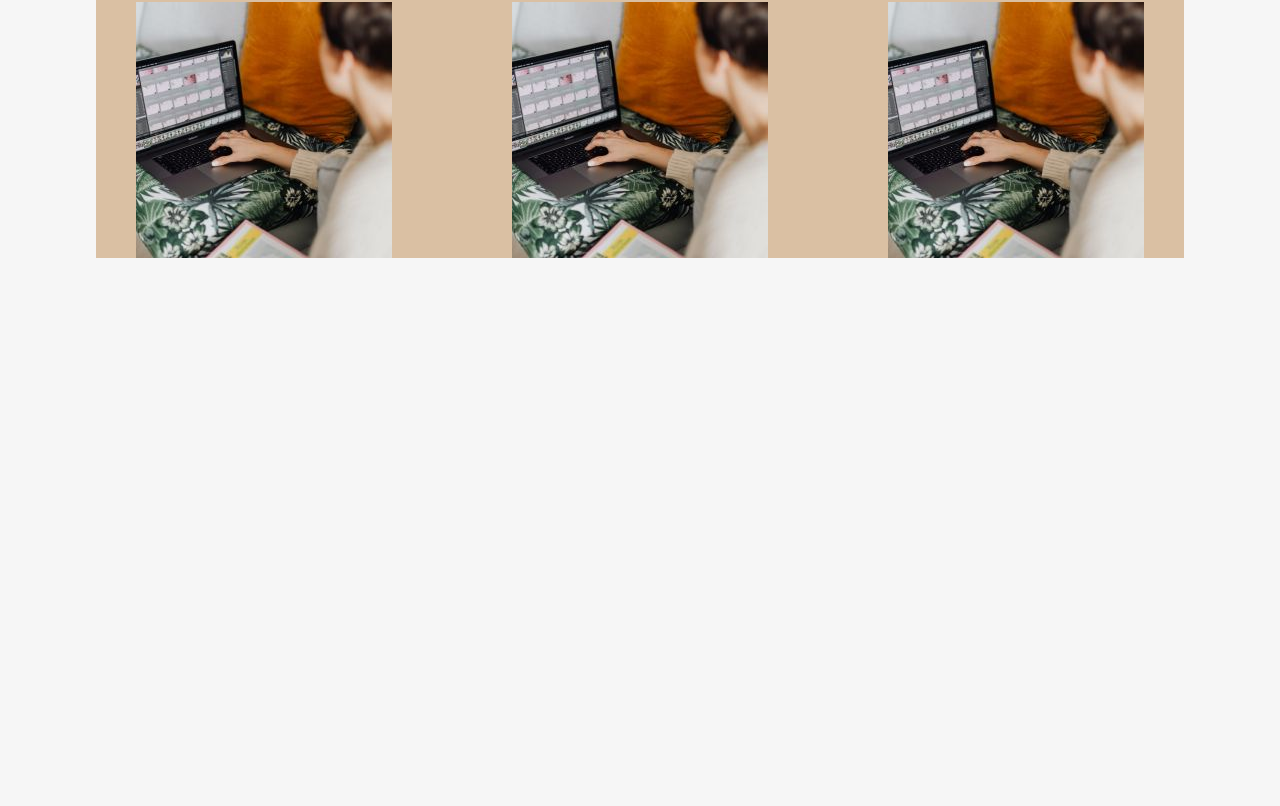
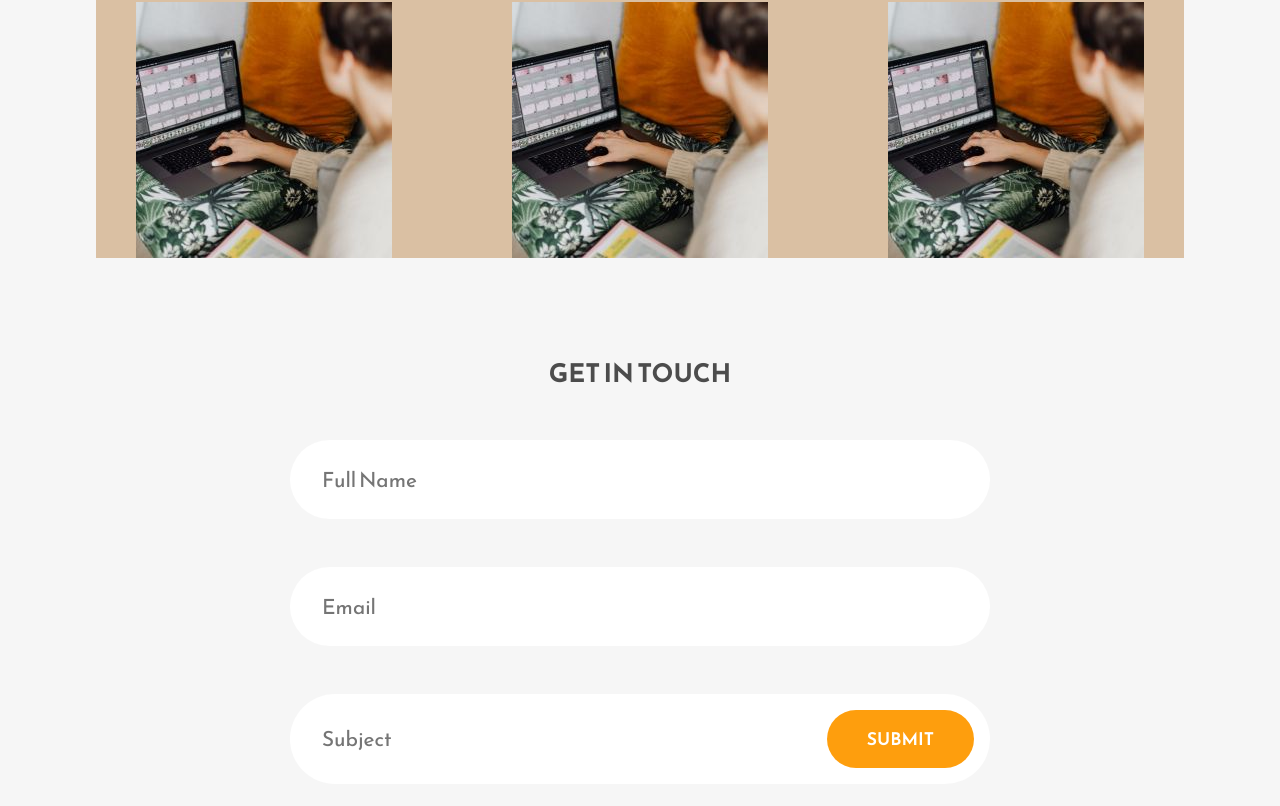
Before and after one commit to Senan-Sn69/React_Apps, a React (Create React App) app: page / in a window 1280 px wide. Shown: the part 4391-5197 px from the top of the page. Before the commit the page ends 4649 px from the top, so only its background shows below. Built offline with nearby package versions, Linux system fonts and the light colour scheme.

Commit message:
fourth commit

```diff
--- a/src/App.css
+++ b/src/App.css
@@ -468,10 +468,10 @@ nav {
 
 .image-container {
   display: flex;
-  justify-content: center; /* Horizontally center items */
-  align-items: center; /* Vertically center items */
+  justify-content: center;
+  align-items: center;
 }
 
 .center-image {
-  margin: 0 60px; /* Add margin to separate the images if needed */
+  margin: 0 60px;
 }
--- a/src/App.js
+++ b/src/App.js
@@ -5,6 +5,7 @@ import Benefits from './components/Benefits';
 import How from './components/How';
 import Technology from './components/Technology';
 import Blog from './components/Blog';
+import Contact from './components/Contact';
 
 function App() {
   return (
@@ -15,6 +16,7 @@ function App() {
       <How/>
       <Technology/>
       <Blog/>
+      <Contact/>
 
     </div>
   );
--- a/src/components/Contact.js
+++ b/src/components/Contact.js
@@ -3,12 +3,16 @@ import React from 'react'
 const Contact = () => {
   return (
     <div className="contact-page-wrapper">
-      <h1 className="primary-heading">GET IN TOUCH</h1>
+      <h2 className="secondary-heading">GET IN TOUCH</h2>
       <div className="contact-form-container">
         <input type="text" placeholder="Full Name" />
+      </div>
+      <div className="contact-form-container">
         <input type="text" placeholder="Email" />
+      </div>
+      <div className="contact-form-container">
         <input type="text" placeholder="Subject" />
-        <button className="secondary-button">Submit</button>
+        <button className="secondary-button">SUBMIT</button>
       </div>
     </div>
   )
```
Also changed, not shown: src/components/Footer.js (added, +7 -0 lines).
